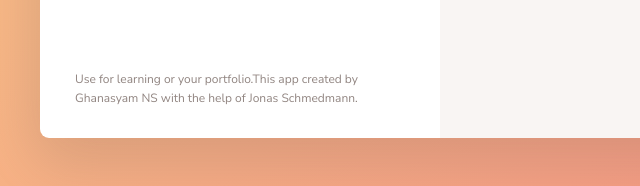
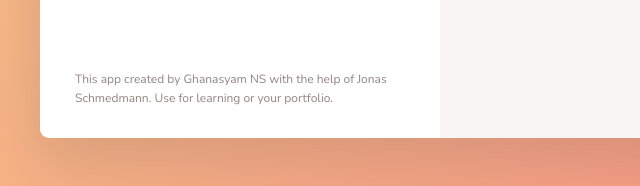
Before and after one commit to Ghanasyamns/foodhunder.app, a website built with Parcel: page index.html in a window 1280 px wide. Shown: the part 1083-1269 px from the top of the page, 0-640 px from the left. Built offline with nearby package versions, Linux system fonts and the light colour scheme.

Commit message:
change in page

```diff
--- a/index.html
+++ b/index.html
@@ -122,8 +122,8 @@
         </div>
 
         <p class="copyright">
-          Use for learning or your portfolio.This app created by Ghanasyam NS
-          with the help of Jonas Schmedmann.
+          This app created by Ghanasyam NS with the help of Jonas Schmedmann.
+          Use for learning or your portfolio.
         </p>
       </div>
 
```
